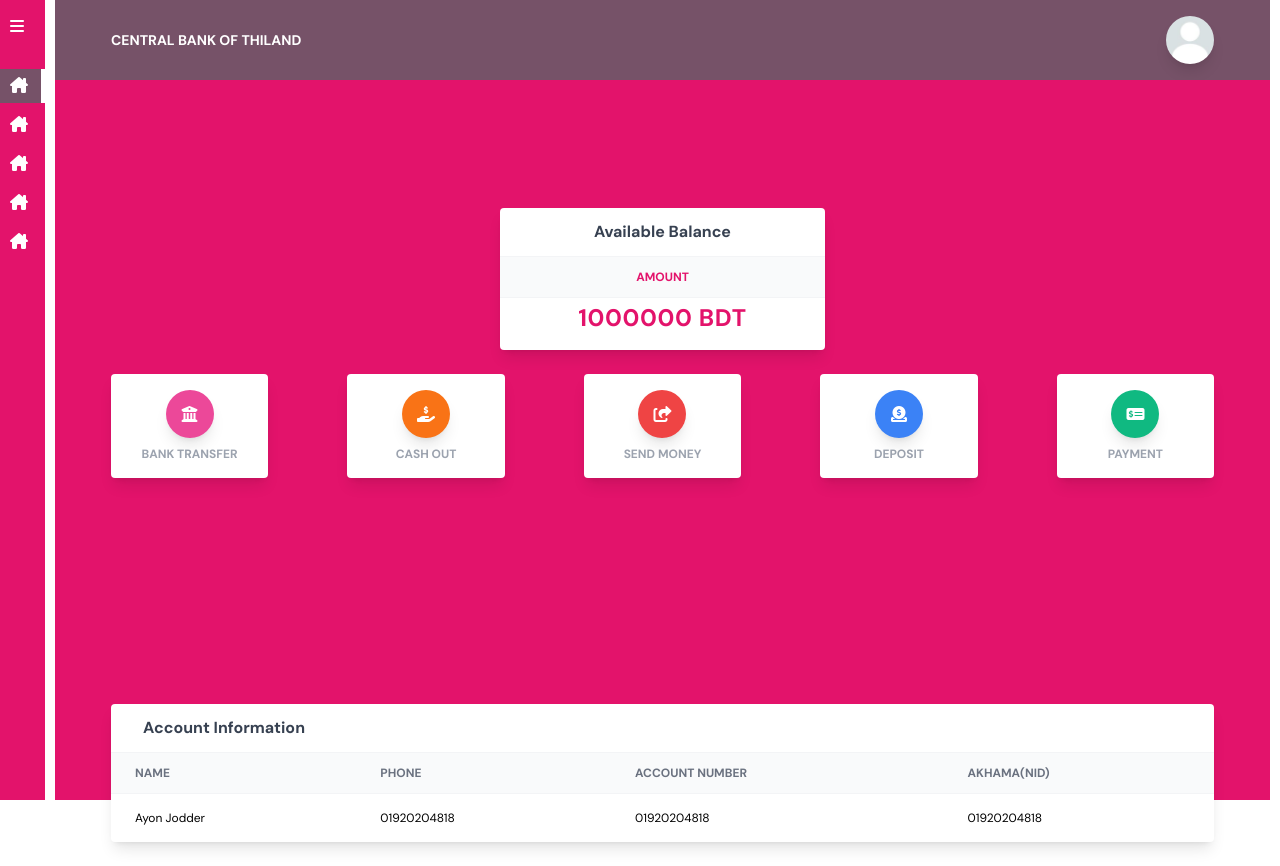
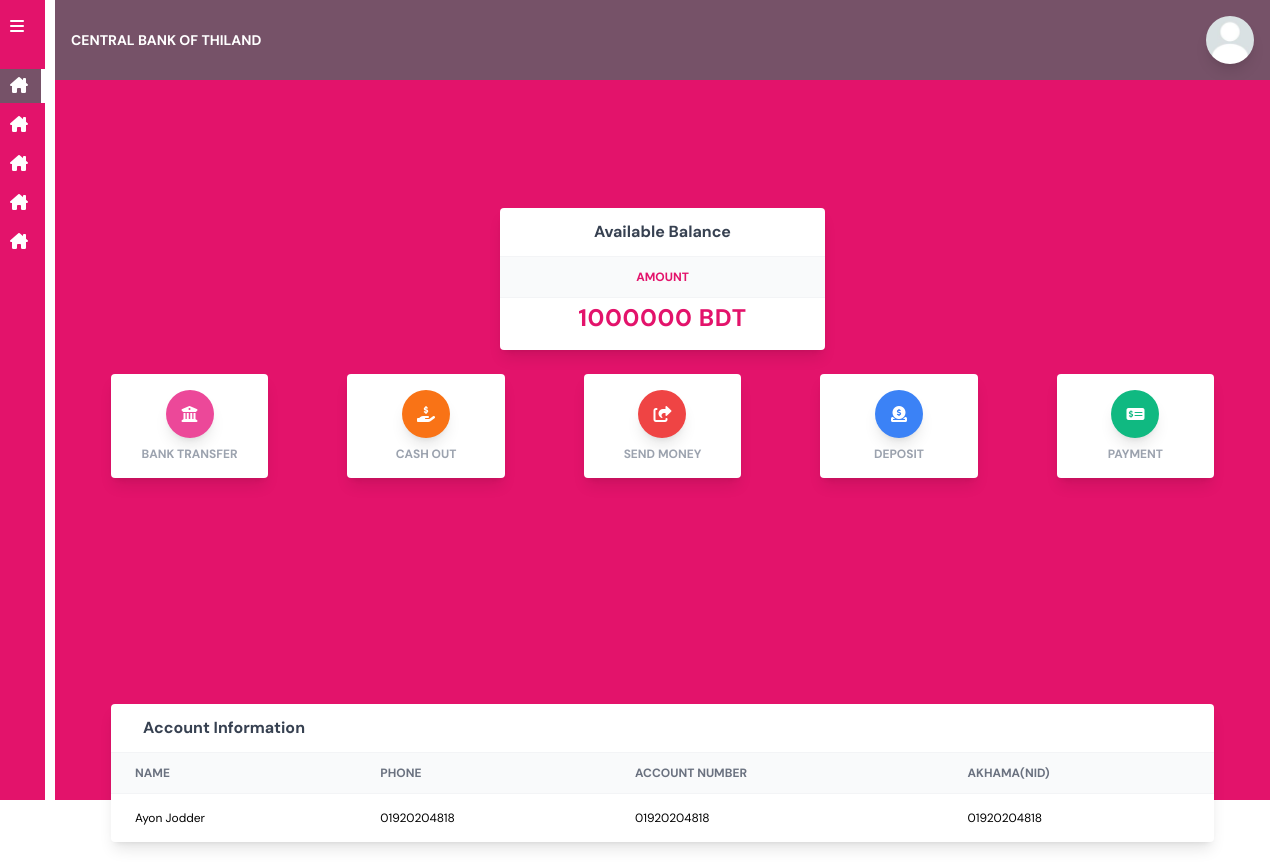
Before and after one commit to AyonJD/payment-dashboard, a React (Create React App) app: page / in a window 1280 px wide. Built offline with nearby package versions, Linux system fonts and the light colour scheme.

Commit message:
Navbar solved

```diff
--- a/src/components/Navbar/Navbar.js
+++ b/src/components/Navbar/Navbar.js
@@ -6,7 +6,7 @@ const Navbar = () => {
 		<>
 			{/* Navbar */}
 			<nav className=" w-full z-10 bg-secondary p-4">
-				<div className="w-full mx-auto items-center flex justify-between md:px-10">
+				<div className="w-full mx-auto items-center flex justify-between">
 					{/* Brand */}
 					<a
 						className="text-white text-sm uppercase hidden lg:inline-block font-semibold"
```
